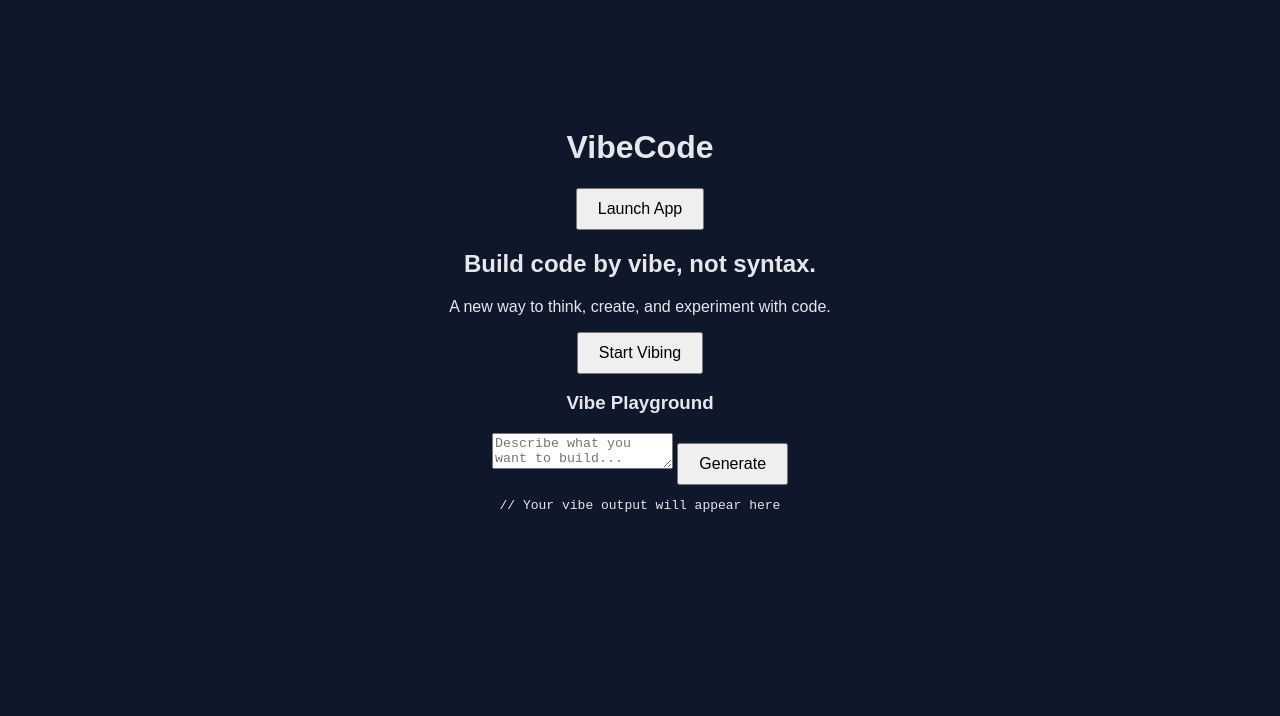
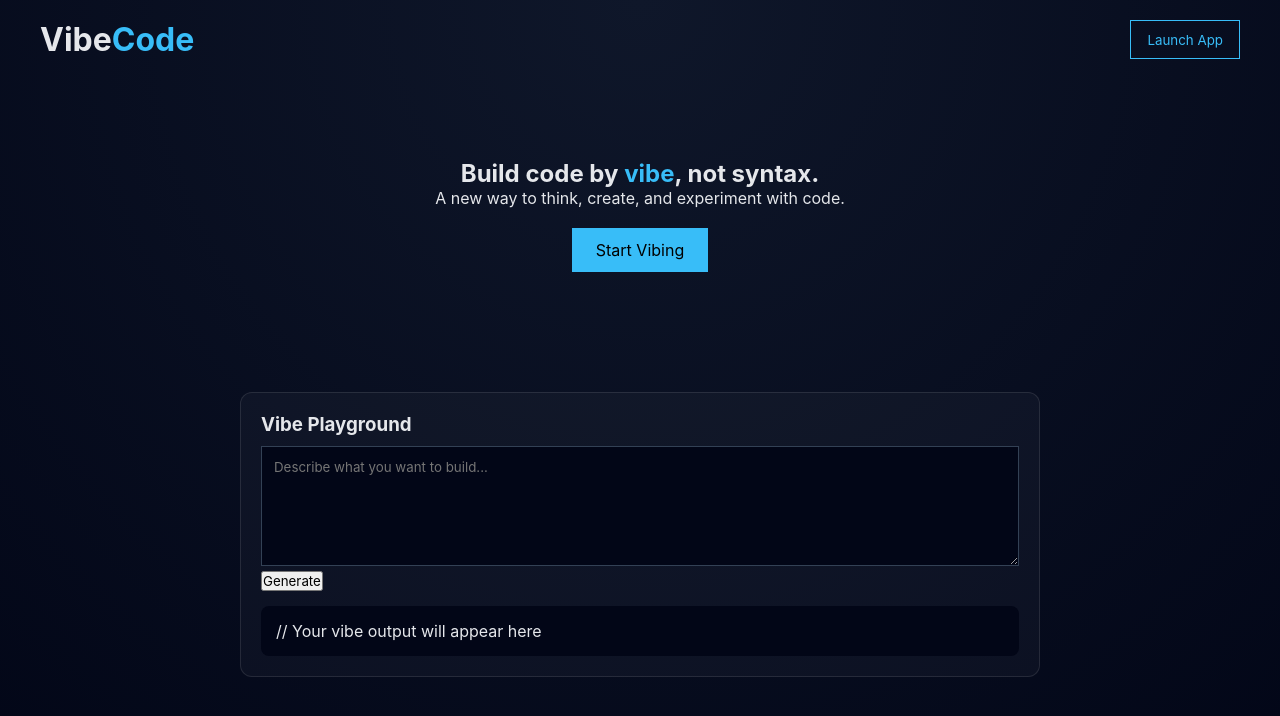
Before and after one commit to JR-TECHZ/vibe-site, a plain HTML site: page index.html in a window 1280 px wide. Drawn offline with Linux system fonts and the light colour scheme.

Commit message:
Update style.css

```diff
--- a/style.css
+++ b/style.css
@@ -1,13 +1,75 @@
-body {
-  background-color: #0f172a;
-  color: #e5e7eb;
-  font-family: Arial, sans-serif;
-  text-align: center;
-  padding-top: 100px;
+* {
+  margin: 0;
+  padding: 0;
+  box-sizing: border-box;
+  font-family: Inter, Arial, sans-serif;
 }
 
-button {
-  padding: 10px 20px;
-  font-size: 16px;
+body {
+  background: radial-gradient(circle at top, #0f172a, #020617);
+  color: #e5e7eb;
+  min-height: 100vh;
+}
+
+.nav {
+  display: flex;
+  justify-content: space-between;
+  padding: 20px 40px;
+}
+
+.nav span {
+  color: #38bdf8;
+}
+
+.nav-btn {
+  background: transparent;
+  border: 1px solid #38bdf8;
+  color: #38bdf8;
+  padding: 8px 16px;
   cursor: pointer;
 }
+
+.hero {
+  text-align: center;
+  padding: 80px 20px;
+}
+
+.hero span {
+  color: #38bdf8;
+}
+
+.primary {
+  margin-top: 20px;
+  padding: 12px 24px;
+  background: #38bdf8;
+  border: none;
+  cursor: pointer;
+  font-size: 16px;
+}
+
+.app {
+  max-width: 800px;
+  margin: 40px auto;
+  padding: 20px;
+  background: rgba(255,255,255,0.03);
+  border: 1px solid rgba(255,255,255,0.1);
+  border-radius: 12px;
+}
+
+textarea {
+  width: 100%;
+  height: 120px;
+  background: #020617;
+  color: #e5e7eb;
+  border: 1px solid #334155;
+  padding: 12px;
+  margin-top: 10px;
+}
+
+pre {
+  background: #020617;
+  padding: 15px;
+  margin-top: 15px;
+  border-radius: 8px;
+  overflow-x: auto;
+}
```
